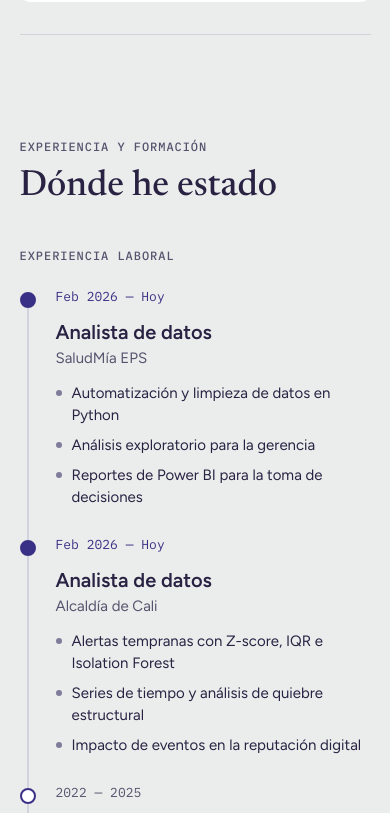
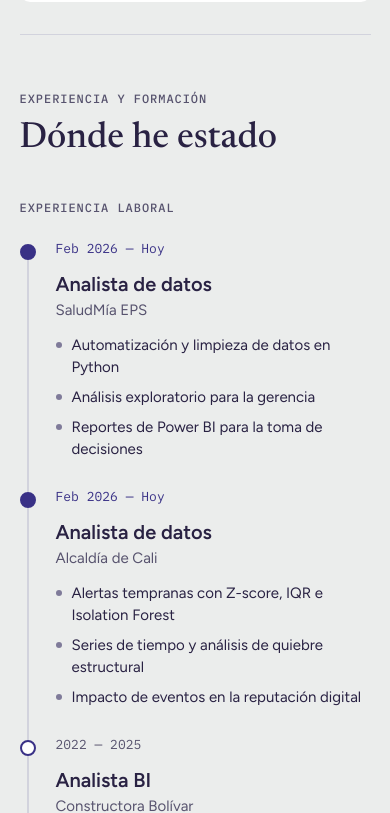
Before and after one commit to cegador/portafolio, a React (Vite) app: page / in a window 390 px wide. Shown: the part 8571-9384 px from the top of the page. Built offline with nearby package versions, Linux system fonts and the light colour scheme.

Commit message:
Ajustes de contenido, espaciado y enlace de GitHub

```diff
--- a/index.html
+++ b/index.html
@@ -286,7 +286,7 @@
     </div>
   </section>
 
-  <section id="experiencia" data-reveal="" data-screen-label="Experiencia" style="max-width:1120px;margin:0 auto;padding:96px clamp(16px,5vw,64px);scroll-margin-top:96px;display:flex;flex-direction:column;gap:64px">
+  <section id="experiencia" data-reveal="" data-screen-label="Experiencia" style="max-width:1120px;margin:0 auto;padding:0 clamp(16px,5vw,64px) 96px;scroll-margin-top:96px;display:flex;flex-direction:column;gap:64px">
     <div style="display:flex;flex-direction:column;gap:12px">
       <span style="font:500 12px/16px 'IBM Plex Mono',monospace;letter-spacing:.08em;text-transform:uppercase;color:#57536e">Experiencia y formación</span>
       <h2 style="margin:0;font-family:Newsreader,Georgia,serif;font-weight:500;font-size:clamp(36px,4.6vw,48px);line-height:1.12;text-wrap:balance">Dónde he estado</h2>
@@ -545,7 +545,7 @@
       <div style="display:flex;flex-wrap:wrap;gap:12px">
         <a href="https://www.linkedin.com/in/luiscruizr/" target="_blank" rel="noopener" style="display:inline-flex;align-items:center;height:44px;padding:0 24px;border-radius:10px;background:#ebedec;color:#292243;font:500 14px/20px Figtree,sans-serif;text-decoration:none;transition:background-color .16s ease-out" style-hover="background:#5ec0c9">Ver LinkedIn</a>
         <a href="https://wa.link/9q8fa5" target="_blank" rel="noopener" style="display:inline-flex;align-items:center;height:44px;padding:0 24px;border-radius:10px;border:1px solid #7d74b8;color:#ebedec;font:500 14px/20px Figtree,sans-serif;text-decoration:none" style-hover="border-color:#ebedec">Abrir WhatsApp</a>
-        <a href="https://github.com/" target="_blank" rel="noopener" style="display:inline-flex;align-items:center;height:44px;padding:0 24px;border-radius:10px;border:1px solid #7d74b8;color:#ebedec;font:500 14px/20px Figtree,sans-serif;text-decoration:none" style-hover="border-color:#ebedec">Ver GitHub</a>
+        <a href="https://github.com/cegador" target="_blank" rel="noopener" style="display:inline-flex;align-items:center;height:44px;padding:0 24px;border-radius:10px;border:1px solid #7d74b8;color:#ebedec;font:500 14px/20px Figtree,sans-serif;text-decoration:none" style-hover="border-color:#ebedec">Ver GitHub</a>
       </div>
     </div>
     <div style="display:flex;flex-wrap:wrap;justify-content:space-between;gap:12px;padding-top:24px;border-top:1px solid #463d7a;font:400 13px/18px 'IBM Plex Mono',monospace;color:#b4b0cc">
--- a/src/styles.css
+++ b/src/styles.css
@@ -200,7 +200,7 @@ a:focus-visible,button:focus-visible{outline:2px solid #393186;outline-offset:2p
 
   /* Menos aire vertical entre secciones */
   main section { padding-bottom: 56px !important; }
-  #experiencia { padding-top: 48px !important; gap: 40px !important; }
+  #experiencia { gap: 40px !important; }
   [style*="padding-block:48px"] { padding-block: 32px !important; }
   [style*="margin-bottom:48px"] { margin-bottom: 28px !important; }
   footer > div { padding-top: 56px !important; gap: 40px !important; }
```
